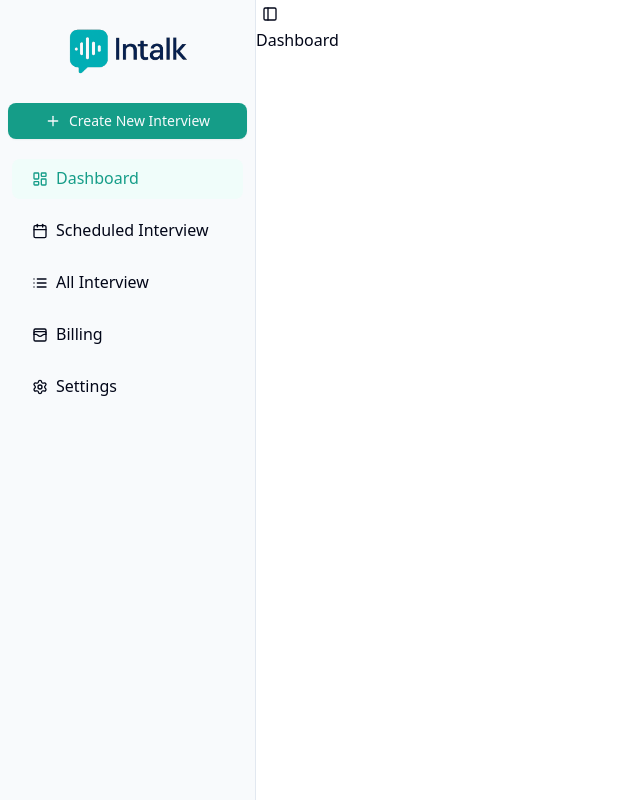
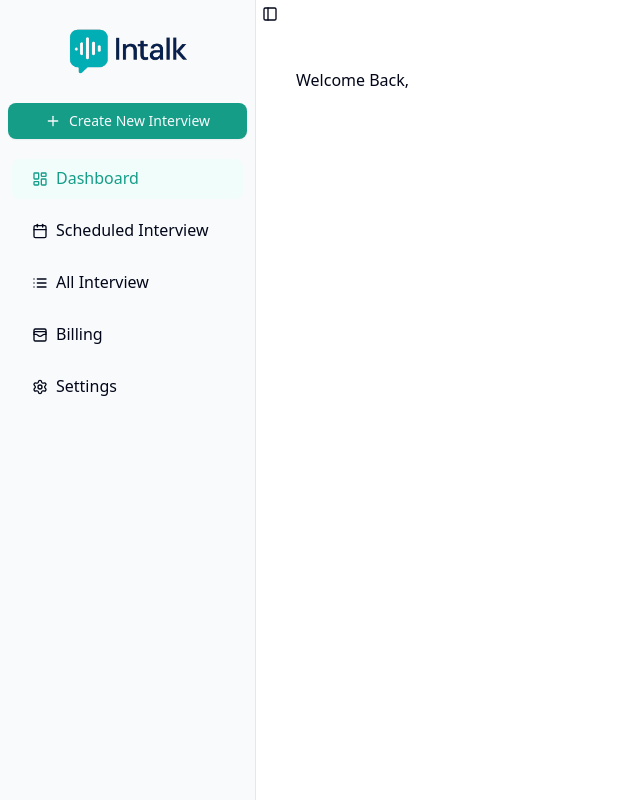
Before and after one commit to aldensd-1211/Intalk, a Next.js app: page /dashboard in a window 1280 px wide. Shown: the whole page, without its empty margins (0-640 px from the left). Built offline with nearby package versions, Linux system fonts and the light colour scheme; no server answers; the database is empty.

Commit message:
dashboard setup

```diff
--- /dev/null
+++ b/app/(main)/dashboard/_components/WelcomeContainer.jsx
@@ -0,0 +1,16 @@
+"use client";
+import { useUser } from "@/app/provider";
+import React from "react";
+
+function WelcomeContainer() {
+  const { user } = useUser() || {};
+  return (
+    <div>
+      <div>
+        <h2>Welcome Back, {user?.name}</h2>
+      </div>
+    </div>
+  );
+}
+
+export default WelcomeContainer;
--- a/app/(main)/dashboard/page.jsx
+++ b/app/(main)/dashboard/page.jsx
@@ -1,7 +1,12 @@
 import React from "react";
+import WelcomeContainer from "./_components/WelcomeContainer";
 
 function Dashboard() {
-  return <div>Dashboard</div>;
+  return (
+    <div>
+      <WelcomeContainer />
+    </div>
+  );
 }
 
 export default Dashboard;
--- a/app/(main)/layout.js
+++ b/app/(main)/layout.js
@@ -4,7 +4,9 @@ import DashboardProvider from "./provider";
 function DashboardLayout({ children }) {
   return (
     <div>
-      <DashboardProvider>{children}</DashboardProvider>
+      <DashboardProvider>
+        <div className="p-10">{children}</div>
+      </DashboardProvider>
     </div>
   );
 }
--- a/app/provider.jsx
+++ b/app/provider.jsx
@@ -18,18 +18,41 @@ function Provider({ children }) {
 
       console.log(Users);
       if (Users?.length == 0) {
-        await supabase.from("Users").insert([
-          {
-            name: user?.user_metadata?.name,
-            email: user?.email,
-            picture: user?.user_metadata?.picture,
-          },
-        ]);
-        console.log(data);
-        setUser(data);
+        // await supabase.from("Users").insert([
+        //   {
+        //     name: user?.user_metadata?.name,
+        //     email: user?.email,
+        //     picture: user?.user_metadata?.picture,
+        //   },
+        // ]);
+        // console.log(data);
+        // setUser({
+        //   name: user?.user_metadata?.name,
+        //   email: user?.email,
+        //   picture: user?.user_metadata?.picture,
+        // });
+
+        const { data: newUserData, error: insertError } = await supabase
+          .from("Users")
+          .insert([
+            {
+              name: user?.user_metadata?.name,
+              email: user?.email,
+              picture: user?.user_metadata?.picture,
+            },
+          ])
+          .select()
+          .single();
+
+        if (insertError) {
+          console.error("Insert error:", insertError);
+        } else {
+          setUser(newUserData);
+        }
+
         return;
       }
-      setUser(Users);
+      setUser(Users[0]);
     });
   };
   return (
```
